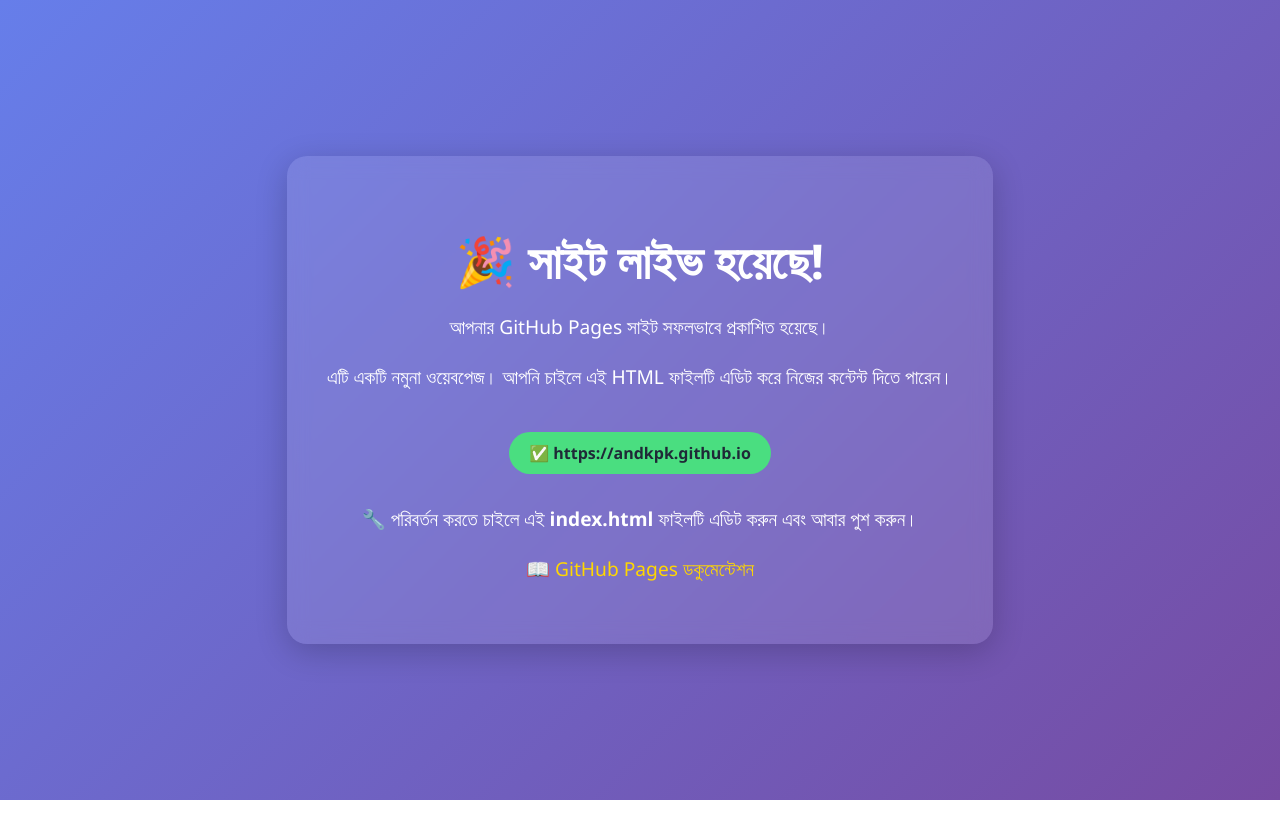
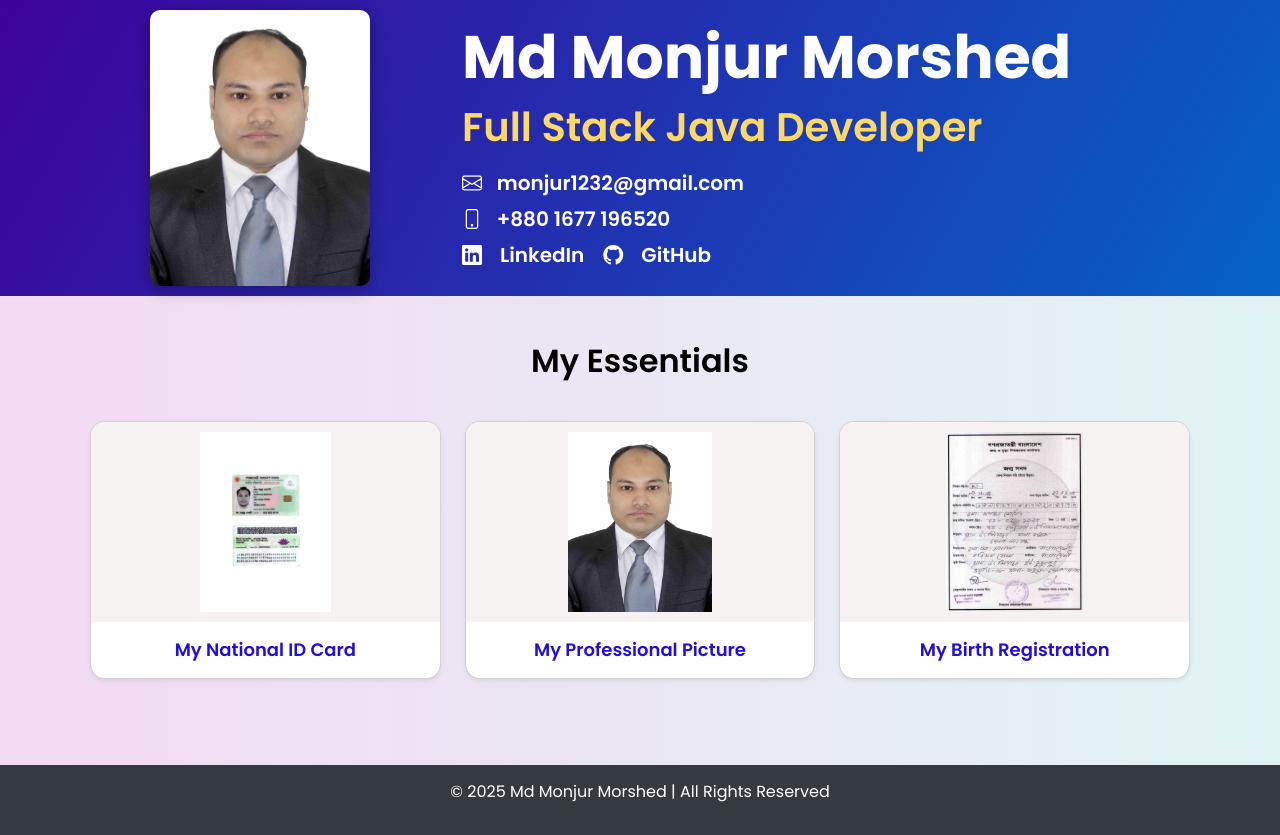
Before and after one commit to andkkp/web, a plain HTML site: page index.html in a window 1280 px wide. Before the commit the page ends 800 px from the top, so only its background shows below. Drawn offline with nearby package versions, Linux system fonts and the light colour scheme.

Commit message:
Update index.html

```diff
--- a/index.html
+++ b/index.html
@@ -1,63 +1,208 @@
 <!DOCTYPE html>
-<html lang="bn">
+<html lang="en">
 <head>
   <meta charset="UTF-8">
   <meta name="viewport" content="width=device-width, initial-scale=1.0">
-    <title>আমার GitHub Pages সাইট</title>
+
+  <title>Monjur | Java Developer</title>
+
+  <link href="https://cdn.jsdelivr.net/npm/bootstrap@5.3.3/dist/css/bootstrap.min.css" rel="stylesheet">
+  <link href="https://fonts.googleapis.com/css2?family=Poppins:wght@300;400;600;700&display=swap" rel="stylesheet">
+  <link rel="stylesheet" href="https://cdn.jsdelivr.net/npm/bootstrap-icons@1.11.3/font/bootstrap-icons.css">
+
   <style>
     body {
-            font-family: 'Segoe UI', Tahoma, Geneva, Verdana, sans-serif;
-            background: linear-gradient(135deg, #667eea 0%, #764ba2 100%);
-            margin: 0;
-            padding: 0;
-            display: flex;
-            justify-content: center;
-            align-items: center;
-            min-height: 100vh;
-            color: #fff;
+      font-family: 'Poppins', sans-serif;
+      background: linear-gradient(to right, #f3daf3, #e1f4f4);
     }
-        .container {
-            text-align: center;
-            background: rgba(255,255,255,0.1);
-            backdrop-filter: blur(10px);
-            border-radius: 20px;
-            padding: 40px;
-            margin: 20px;
-            box-shadow: 0 8px 32px rgba(0,0,0,0.2);
+    .header {
+      background: linear-gradient(300deg, #0562c7, #3d029b);
+      color: white;
+      padding: 10px 10px;
     }
-        h1 {
-            font-size: 3rem;
+    .header img {
+      width: 220px;
+      height: auto;
+      border-radius: 10px;
+      box-shadow: 0px 4px 15px rgba(0,0,0,0.3);
+    }
+    .header h1 {
+      font-weight: 700;
+      font-size: 60px;
       margin-bottom: 10px;
     }
-        p {
-            font-size: 1.2rem;
-            line-height: 1.6;
+    .header h3 {
+      font-weight: 600;
+      font-size: 40px;
+      margin-bottom: 20px;
+      color: #ffd966;
     }
-        .success {
-            background: #4ade80;
-            color: #1f2937;
-            padding: 10px 20px;
-            border-radius: 50px;
-            display: inline-block;
-            margin-top: 20px;
-            font-weight: bold;
+    .contact-info a {
+      color: white;
+      text-decoration: none;
+      transition: 0.3s;
+      font-size: 20px;
+      font-weight: 550;
     }
-        a {
-            color: #ffd700;
+    .contact-info a:hover {
+      color: #fc99f6;
+    }
+    .contact-info h5 {
+      margin: 12px 0;
+    }
+    .social-links a {
+      color: white;
+      margin-right: 20px;
+      font-size: 20px;
+      font-weight: 550;
       text-decoration: none;
+      transition: 0.3s;
+      margin-right: 19px;
+    }
+    .social-links a:hover {
+      color: #73fa42;
+    }
+    .contact-info i {
+      margin-right: 10px;
+    }
+    .social-links i {
+      margin-right: 10px;
+    }
+
+    .gallery {
+      padding: 46px 20px;
+    }
+    .gallery h2 {
+      text-align: center;
+      margin-bottom: 40px;
+      font-weight: 600;
+      color: #000000;
+    }
+
+    .card {
+      height: 258px;
+      display: flex;
+      flex-direction: column;
+      justify-content: start;
+      align-items: center;
+      text-align: center;
+      border-radius: 15px;
+      overflow: hidden;
+      transition: transform 0.3s ease, box-shadow 0.3s ease;
+      cursor: pointer;
+    }
+    .card:hover {
+      transform: translateY(-8px);
+      box-shadow: 0 10px 25px rgba(0,0,0,0.2);
+    }
+    .card img {
+      width: 100%;
+      height: 200px;
+      object-fit: contain;
+      background: #f6f0f0db;
+      padding: 10px;
+      transition: transform 0.3s ease;
+    }
+    .card-body {
+      margin-top: 1px;
+    }
+    .card-title {
+      font-weight: 600;
+      font-size: 18px;
+      color: #220ce4;
+    }
+
+    footer {
+      background: #343a40;
+      color: white;
+      text-align: center;
+      padding: 15px;
+      margin-top: 40px;
     }
   </style>
 </head>
 <body>
+
+  <section class="header">
     <div class="container">
-        <h1>🎉 সাইট লাইভ হয়েছে!</h1>
-        <p>আপনার GitHub Pages সাইট সফলভাবে প্রকাশিত হয়েছে।</p>
-        <p>এটি একটি নমুনা ওয়েবপেজ। আপনি চাইলে এই HTML ফাইলটি এডিট করে নিজের কন্টেন্ট দিতে পারেন।</p>
-        <div class="success">✅ https://andkpk.github.io</div>
-        <p style="margin-top: 30px;">
-            🔧 পরিবর্তন করতে চাইলে এই <strong>index.html</strong> ফাইলটি এডিট করুন এবং আবার পুশ করুন।
-        </p>
-        <p>📖 <a href="https://docs.github.com/en/pages" target="_blank">GitHub Pages ডকুমেন্টেশন</a></p>
+      <div class="row align-items-center">
+
+        <div class="col-md-4 text-center mb-3 mb-md-0">
+          <img src="Professional-Picture.jpg" alt="My Professional Picture" class="img-fluid">
         </div>
+
+        <div class="col-md-8 text-center text-md-start">
+          <h1>Md Monjur Morshed</h1>
+          <h3>Full Stack Java Developer</h3>
+          <div class="contact-info">
+            <h5>
+              <a href="mailto:monjur1232@gmail.com">
+                <i class="bi bi-envelope"></i> monjur1232@gmail.com
+              </a>
+            </h5>
+            <h5>
+              <a href="tel:+8801677196520">
+                <i class="bi bi-phone"></i> +880 1677 196520
+              </a>
+            </h5>
+          </div>
+
+          <h5 class="social-links d-flex flex-wrap justify-content-center justify-content-md-start">
+            <a href="https://www.linkedin.com/in/monjur1232" target="_blank" class="d-flex align-items-center">
+              <i class="bi bi-linkedin"></i><span class="ms-2">LinkedIn</span>
+            </a>
+            <a href="https://github.com/monjur1232" target="_blank" class="d-flex align-items-center">
+              <i class="bi bi-github"></i><span class="ms-2">GitHub</span>
+            </a>
+          </h5>
+        </div>
+      </div>
+    </div>
+  </section>
+
+  <section class="gallery container">
+    <h2>My Essentials</h2>
+    <div class="row g-4">
+      <div class="col-md-4">
+        <a href="https://drive.google.com/file/d/1qUXx2YmFE2ekS2oA7jlPp6d1ZDXmvJzs/view?usp=drive_link" target="_blank" class="text-decoration-none">
+          <div class="card shadow-sm">
+            <img src="NID-Card.jpg" alt="My National ID Card">
+            <div class="card-body">
+              <h5 class="card-title">My National ID Card</h5>
+            </div>
+          </div>
+        </a>
+      </div>
+
+      <div class="col-md-4">
+        <a href="https://drive.google.com/file/d/1thYwi0BGwqedERMn-n01mF8zmO39TxSF/view?usp=drive_link" target="_blank" class="text-decoration-none">
+          <div class="card shadow-sm">
+            <img src="Professional-Picture.jpg" alt="My Professional Picture">
+            <div class="card-body">
+              <h5 class="card-title">My Professional Picture</h5>
+            </div>
+          </div>
+        </a>
+      </div>
+
+      <div class="col-md-4">
+        <a href="https://drive.google.com/file/d/1UGNUuOWc3D2cjCAH8cpmG7cKkjJPEdwI/view?usp=drive_link" target="_blank" class="text-decoration-none">
+          <div class="card shadow-sm">
+            <img src="Birth-Registration.jpg" alt="My Birth Registration">
+            <div class="card-body">
+              <h5 class="card-title">My Birth Registration</h5>
+            </div>
+          </div>
+        </a>
+      </div>
+    </div>
+  </section>
+
+  <footer>
+    <p>&copy; 2025 Md Monjur Morshed | All Rights Reserved</p>
+  </footer>
+
+  <script src="https://cdn.jsdelivr.net/npm/bootstrap@5.3.3/dist/js/bootstrap.bundle.min.js"></script>
+
 </body>
 </html>
```
Lines whose indentation alone changed are shown as unchanged.
